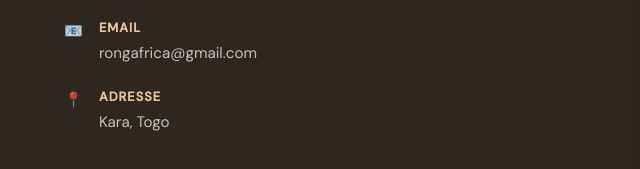
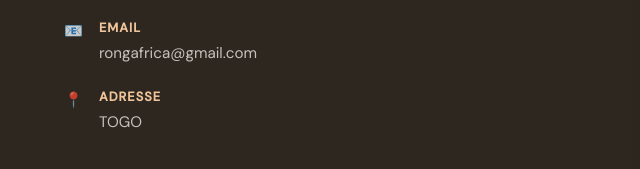
Before and after one commit to Portos5683/patrick, a website: page public/index.html in a window 1280 px wide. Shown: the part 5262-5431 px from the top of the page, 0-640 px from the left. Drawn offline with nearby package versions, Linux system fonts and the light colour scheme.

Commit message:
second commitgg

```diff
--- a/public/index.html
+++ b/public/index.html
@@ -349,7 +349,7 @@
             <span class="ci-icon">📍</span>
             <div>
               <strong>Adresse</strong>
-              <span>Kara, Togo</span>
+              <span>TOGO</span>
             </div>
           </div>
         </div>
```
